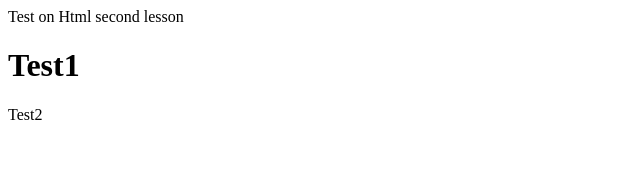
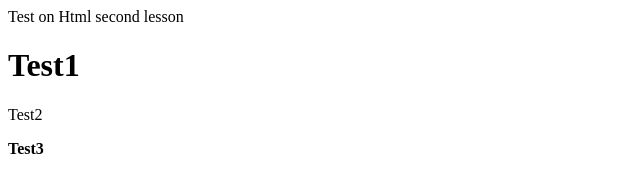
Before and after one commit to CristianICP/Bath-Spa-Cristian, a plain HTML site: page testhtml.html in a window 1280 px wide. Shown: the full height of the page, 0-640 px from the left. Drawn offline with Linux system fonts and the light colour scheme.

Commit message:
Update testhtml.html

```diff
--- a/testhtml.html
+++ b/testhtml.html
@@ -8,5 +8,6 @@
         Test on Html second lesson
         <h1>Test1</h1>
         <p>Test2</p>
+        <b>Test3</b>
     </body>
 </html>
```
